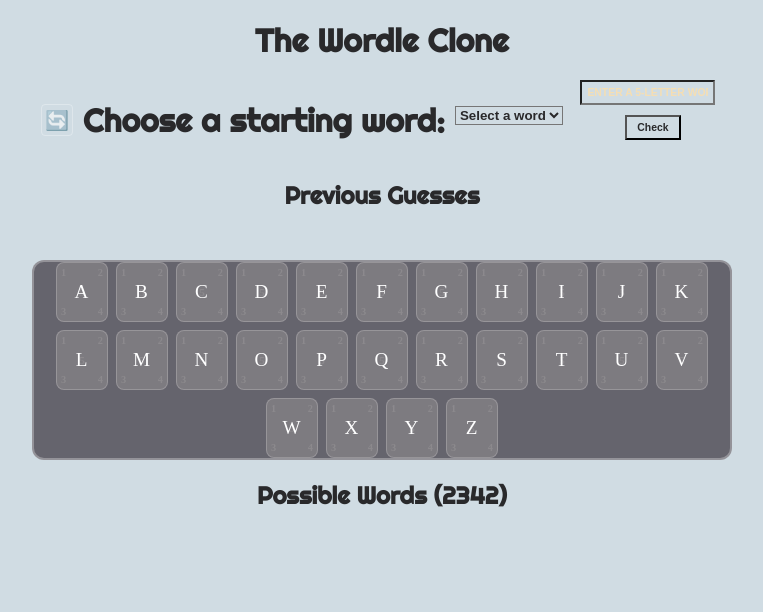
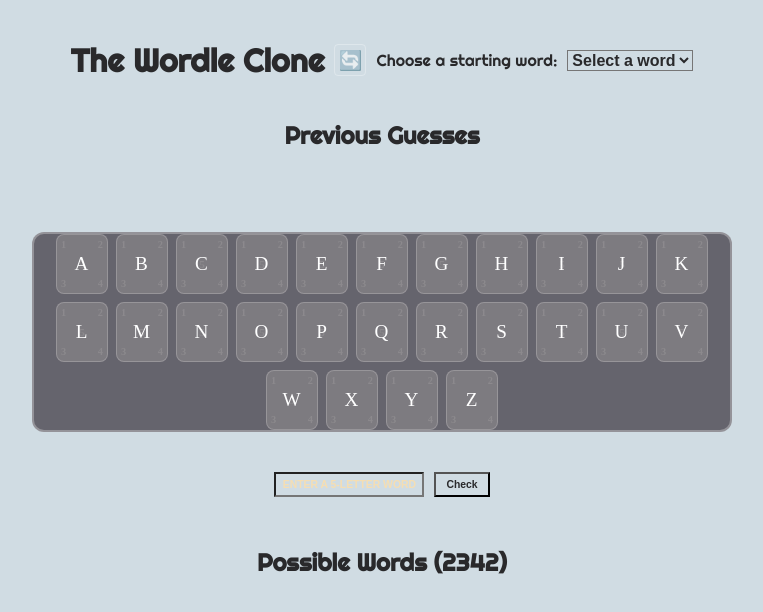
Before and after one commit to generalNada/theWordlePlayer, a plain HTML site: page index.html in a window 1280 px wide. Shown: the whole page, without its empty margins (258-1021 px from the left). Drawn offline with Linux system fonts and the light colour scheme; a web font is replaced by a local one.

Commit message:
UI cleaned up

```diff
--- a/index.html
+++ b/index.html
@@ -17,7 +17,7 @@
     <link href="wordlePlayer.css" rel="stylesheet" type="text/css" />
   </head>
   <body>
-    <h1> The Wordle Clone<h1>
+    <!-- <h1> The Wordle Clone<h1>
     <button id="new-word" class="reset-button" title="Generate New Word">
       🔄
     </button>
@@ -25,7 +25,26 @@
     <label for="word-dropdown">Choose a starting word:</label>
     <select id="word-dropdown">
       <option value="">Select a word</option>
-    </select>
+    </select> -->
+
+    <div id="top-header">
+  <h1>The Wordle Clone</h1>
+  <button id="new-word" class="reset-button" title="Generate New Word">🔄</button>
+
+  <label for="word-dropdown">Choose a starting word:</label>
+  <select id="word-dropdown">
+    <option value="">Select a word</option>
+  </select>
+</div>
+
+
+
+
+<h2>Previous Guesses</h2>
+<ul id="previous-guesses"></ul>
+
+<div id="keyboard"></div>
+
 
     <div id="input-container">
       <input
@@ -37,11 +56,6 @@
       <button id="submit">Check</button>
     </div>
 
-    <h2>Previous Guesses</h2>
-    <ul id="previous-guesses"></ul>
-
-    <div id="keyboard"></div>
-
     <div id="success-message" class="success-message hidden">
       <p>
         You solved the puzzle in <span id="tries-count">0</span> tries! Play
@@ -52,6 +66,7 @@
     <h2 id="possible-words-header" class="toggleable-header">
       Possible Words (<span id="word-count">0</span>)
     </h2>
+
     <ul id="filtered-words" class="hidden-words"></ul>
 
     <script type="module" src="wordlePlayer.js"></script>
--- a/wordlePlayer.css
+++ b/wordlePlayer.css
@@ -8,6 +8,50 @@
   font-family: "Righteous", serif;
   max-width: 100%;
   box-sizing: border-box;
+  display: flex;
+  flex-direction: column;
+}
+
+/* Reorder elements: Header/Dropdown -> Letter boxes -> Keyboard -> Input -> Possible Words */
+/* Top: Header and dropdown */
+h1,
+button#new-word,
+label[for="word-dropdown"],
+select#word-dropdown {
+  order: 1;
+}
+
+/* Letter boxes (Previous Guesses) */
+h2:not(#possible-words-header) {
+  order: 2;
+}
+
+#previous-guesses {
+  order: 2;
+}
+
+/* Keyboard */
+#keyboard {
+  order: 3;
+}
+
+/* Input container and Check button - must be above Possible Words */
+#input-container {
+  order: 4;
+}
+
+/* Bottom: Possible Words - must be after input */
+h2#possible-words-header {
+  order: 6;
+}
+
+#filtered-words {
+  order: 6;
+}
+
+/* Success message */
+#success-message {
+  order: 7;
 }
 
 h1 {
@@ -23,10 +67,11 @@
 }
 
 #input-container {
-  margin-bottom: 20px;
+  margin: 30px auto;
   display: flex;
-  flex-direction: column;
+  flex-direction: row;
   align-items: center;
+  justify-content: center;
   gap: 10px;
 }
 
@@ -52,7 +97,7 @@
 button {
   font-size: 18px;
   padding: 5px 10px;
-  margin-left: 10px;
+  margin-left: 0;
   cursor: pointer;
   box-sizing: border-box;
 }
@@ -481,3 +526,23 @@
     font-size: 1.2rem;
   }
 }
+
+
+#top-header {
+  display: flex;
+  flex-wrap: wrap;
+  align-items: center;
+  justify-content: center;
+  gap: 10px;
+  margin: 20px auto;
+}
+
+#top-header h1 {
+  margin: 0;
+}
+
+#top-header label,
+#top-header select {
+  margin: 0;
+  font-size: 1rem;
+}
```
